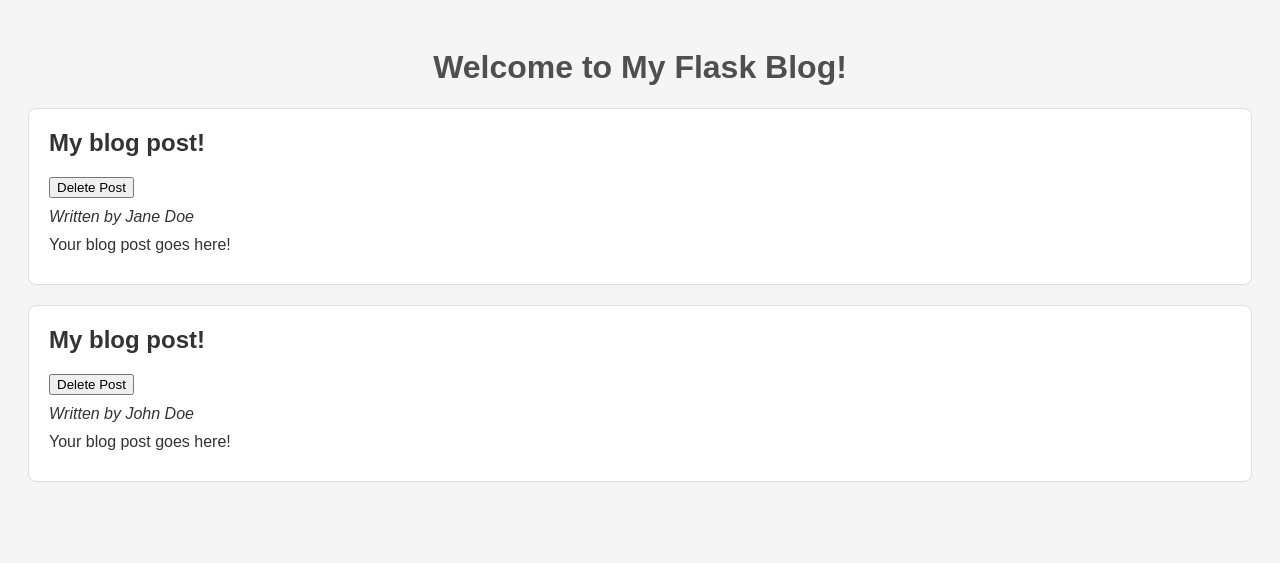
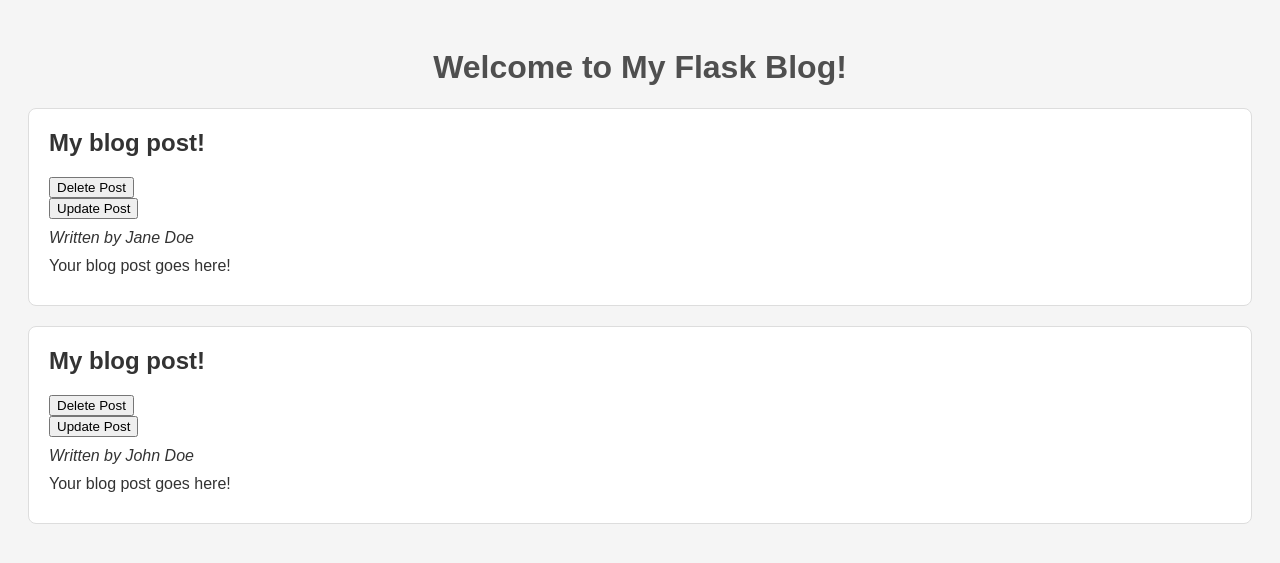
Before and after one commit to defPhisy/flask_blog_app, a Flask app: page / in a window 1280 px wide. Shown: the top 563 px of the page. Run offline with Flask 3, Linux system fonts and the light colour scheme.

Commit message:
feat: add update function for posts
- (app.py) add new update route
- (storage.py) add update function
- templates (update.html) create new update template
- templates (index.html) add update button

```diff
--- a/app.py
+++ b/app.py
@@ -33,6 +33,23 @@ def delete(post_id):
     return redirect(url_for("index"))
 
 
+@app.route("/update/<post_id>", methods=["GET", "POST"])
+def update(post_id):
+    post = STORAGE.get_post(post_id)
+
+    if post is None:
+        return "Post not found", 404
+
+    if request.method == "POST":
+        title = request.form.get("title")
+        author = request.form.get("author")
+        text = request.form.get("text")
+        STORAGE.update_post(post_id, title, author, text)
+        return redirect(url_for("index"))
+
+    return render_template("update.html", post_id=post_id, post=post)
+
+
 @app.errorhandler(404)
 def page_not_found(error):
     return render_template("404.html"), 404
--- a/storage.py
+++ b/storage.py
@@ -17,20 +17,26 @@ class Storage:
             data = json.load(file)
             return data
 
+    def get_post(self, post_id) -> dict:
+        return self.posts[post_id]
+
     def save_posts(self) -> None:
         with open(self.path, "w") as file:
             file.write(json.dumps(self.posts))
 
-    def add_post(self, title, author, content) -> None:
-        new_post = Post(title, author, content)
+    def add_post(self, title, author, text) -> None:
+        new_post = Post(title, author, text)
         content_dict = new_post.get_content()
         post_id = new_post.id
         self.posts[post_id] = content_dict
         self.save_posts()
 
     def delete(self, post_id) -> None:
-        print(post_id)
         if post_id in self.posts:
-            print("here")
             del self.posts[post_id]
             self.save_posts()
+
+    def update_post(self, post_id, title, author, text) -> None:
+        post_content = {"title": title, "author": author, "text": text}
+        self.posts[post_id] = post_content
+        self.save_posts()
--- a/templates/index.html
+++ b/templates/index.html
@@ -17,6 +17,9 @@
         <form action="/delete/{{ id }}" , method="get">
             <input type="submit" value="Delete Post">
         </form>
+        <form action="/update/{{ id }}" , method="get">
+            <input type="submit" value="Update Post">
+        </form>
         <p><em>Written by {{ posts[id]["author"] }}</em></p>
         <p>{{ posts[id]["text"] }}</p>
     </div>
```
Also changed, not shown: templates/update.html (added, +21 -0 lines).
